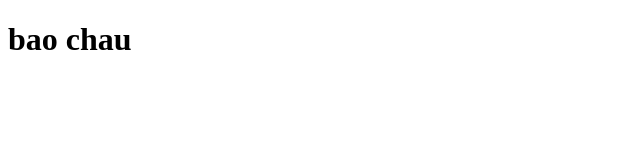
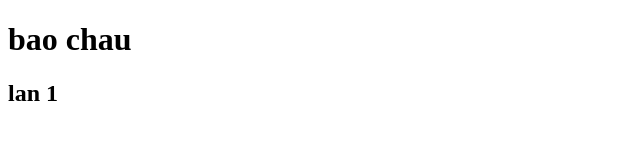
Before and after one commit to baochuuuu/duan3, a plain HTML site: page index.html in a window 1280 px wide. Shown: the full height of the page, 0-640 px from the left. Drawn offline with Linux system fonts and the light colour scheme.

Commit message:
2nd commit

```diff
--- a/index.html
+++ b/index.html
@@ -7,5 +7,6 @@
   </head>
   <body>
     <h1>bao chau</h1>
+    <h2>lan 1</h2>
   </body>
 </html>
```
